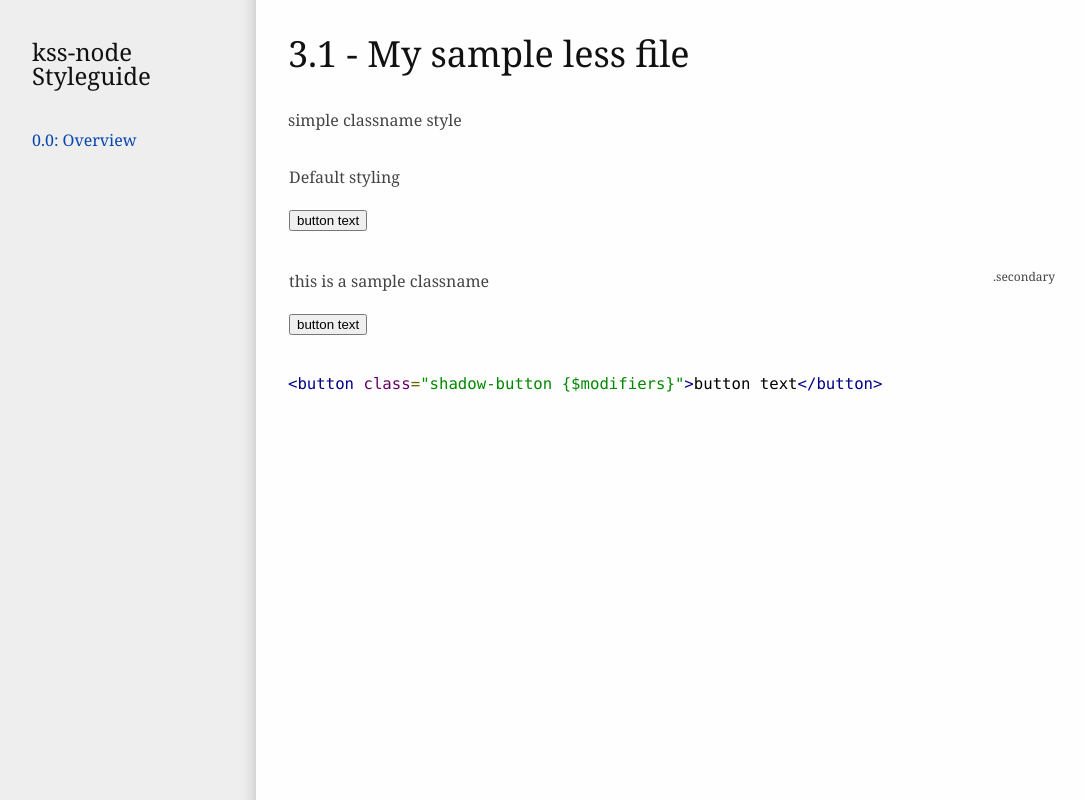
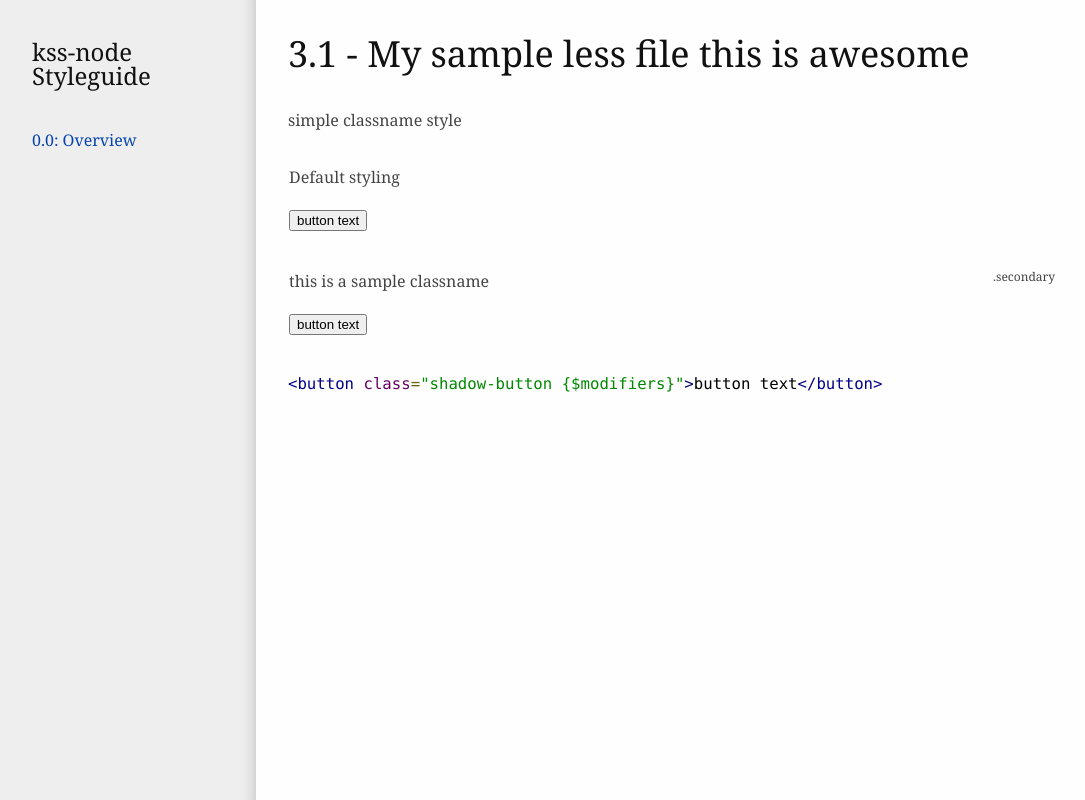
Before and after one commit to alainr3d/book, a website: page styleguide/section-3.html in a window 1280 px wide. Shown: the whole page, without its empty margins (0-1085 px from the left). Drawn offline with nearby package versions, Linux system fonts and the light colour scheme; files that its build step writes are made by us from their sources; a web font is replaced by a local one.

Commit message:
new changes

```diff
--- a/components/page/page.js
+++ b/components/page/page.js
@@ -1,2 +1,3 @@
 "sample";
 "hello again";
+"another hellow";
--- a/components/page/page.less
+++ b/components/page/page.less
@@ -1,5 +1,5 @@
 /*
-My sample less file
+My sample less file this is awesome
 
 simple classname style
 
--- a/styleguide/section-3.html
+++ b/styleguide/section-3.html
@@ -33,7 +33,7 @@
     <article id="kss-content">
 
            <section class="kss-depth-2">
-            <h1 class="kss-title"><span class="kss-ref">3.1</span> - My sample less file</h1>
+            <h1 class="kss-title"><span class="kss-ref">3.1</span> - My sample less file this is awesome</h1>
                 <div class="kss-box"><p>simple classname style</p>
 </div>
                 <table class="kss-mod-list">
```
Also changed, not shown: phonegap/css/app.min.css, phonegap/js/app.min.js.
